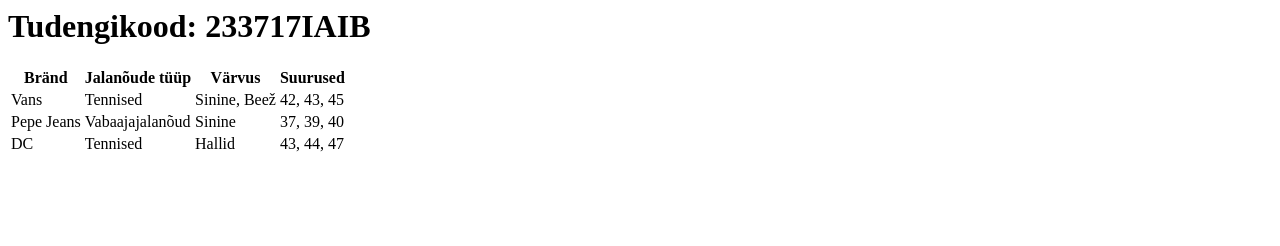
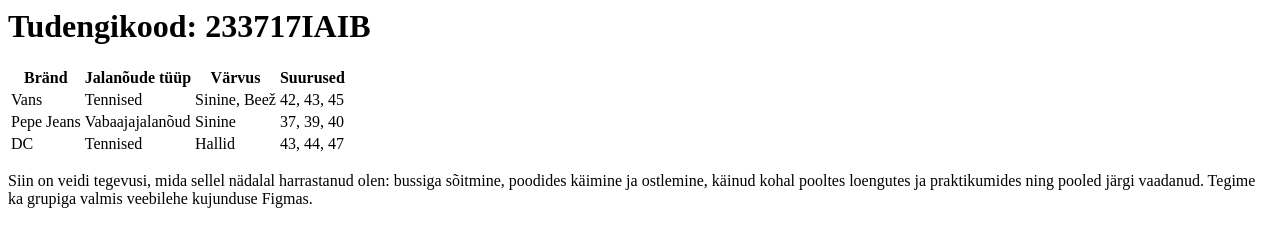
Before and after one commit to Taibu888/Taibu888.github.io, a plain HTML site: page index.html in a window 1280 px wide. Drawn offline with Linux system fonts and the light colour scheme.

Commit message:
Update index.html

```diff
--- a/index.html
+++ b/index.html
@@ -25,3 +25,5 @@
     <td>43, 44, 47</td>
   </tr>
 </table>
+<p>Siin on veidi tegevusi, mida sellel nädalal harrastanud olen: bussiga sõitmine, poodides käimine ja ostlemine, käinud kohal pooltes loengutes ja praktikumides ning pooled järgi vaadanud.
+  Tegime ka grupiga valmis veebilehe kujunduse Figmas.</p>
```
